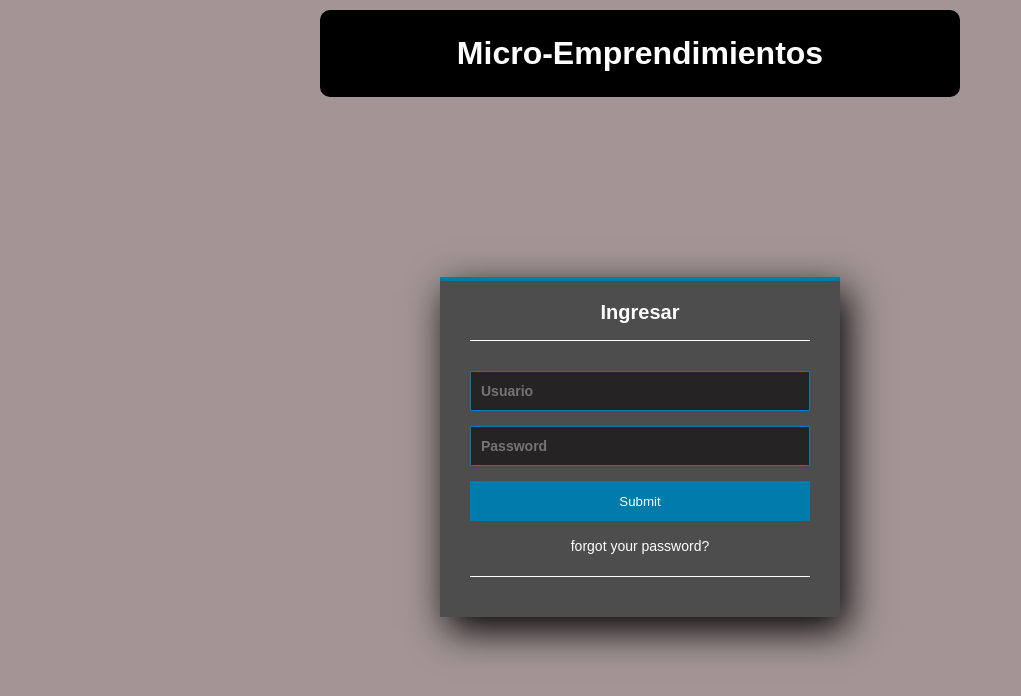
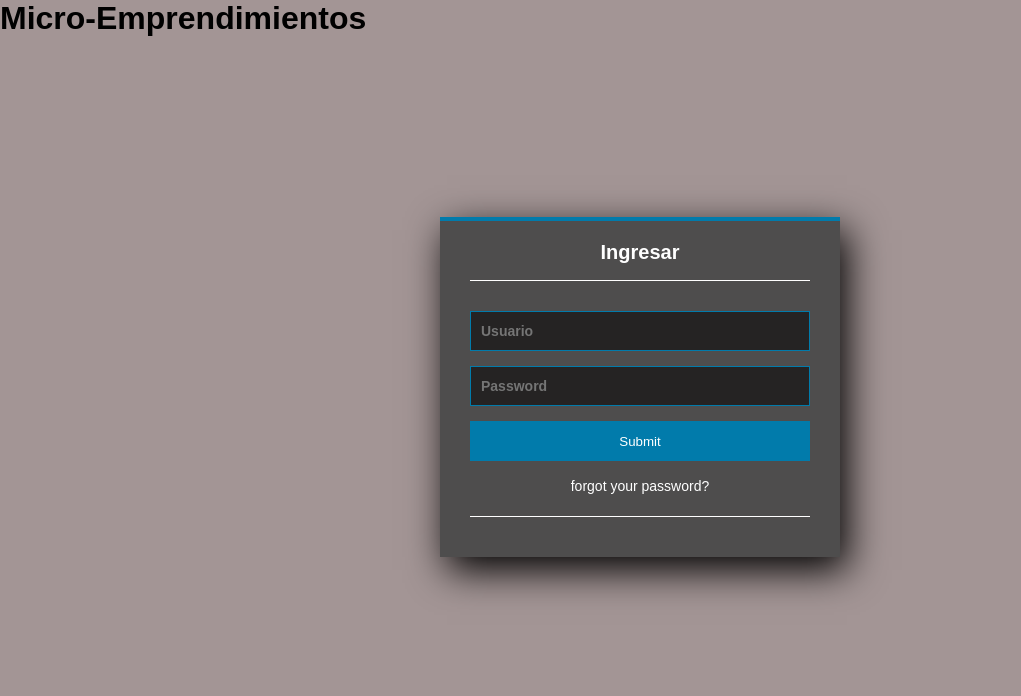
Before and after one commit to TP-Inge/Micro-Emprendimientos, a React (Vite) app: page / in a window 1280 px wide. Shown: the top 696 px of the page, without its empty margins (0-1021 px from the left). Built offline with nearby package versions, Linux system fonts and the light colour scheme.

Commit message:
agregue una pantalla distinta para cargar la pantalla prinipal

```diff
--- a/components/Login.jsx
+++ b/components/Login.jsx
@@ -1,18 +1,35 @@
-import React from 'react'
-import '../css/login.css'
+import React from "react";
+import "../css/login.css";
 
-const Login = () => {
+const Login = ({ handleSubmit }) => {
   return (
     <>
-    <div className='login'>
-      <h5>Ingresar</h5>
-      <input className='controles' type="text" name='usuario'  placeholder='Usuario' />
-      <input className='controles' type="password" name='password'  placeholder='Password' />
-      <input className='boton' type="submit" name='' placeholder='Auth' formTarget='_blank'/>
-      <p><a href="#">forgot your password?</a></p>
-    </div>
+      <h1 className="title">Micro-Emprendimientos</h1>
+      <div className="login">
+        <h5>Ingresar</h5>
+        <input
+          className="controles"
+          type="text"
+          name="usuario"
+          placeholder="Usuario"
+        />
+        <input
+          className="controles"
+          type="password"
+          name="password"
+          placeholder="Password"
+        />
+
+        <button className="boton" onClick={handleSubmit}>
+          Submit
+        </button>
+
+        <p>
+          <a href="#">forgot your password?</a>
+        </p>
+      </div>
     </>
-  )
-}
+  );
+};
 
 export default Login;
--- /dev/null
+++ b/components/PantallaPrincipal.jsx
@@ -0,0 +1,10 @@
+import React from 'react'
+
+export const PantallaPrincipal = () => {
+
+
+
+  return (
+    <div>PantallaPrincipal</div>
+  )
+}
--- a/src/App.jsx
+++ b/src/App.jsx
@@ -1,14 +1,23 @@
-import "../css/title.css"
-import Login from '../components/Login'
+import Login from "../components/Login";
+import { useState } from "react";
+import { PantallaPrincipal } from "../components/PantallaPrincipal";
 
 function App() {
+  const [submit, setSubmit] = useState(false);
+
+  const handleSubmit = () => {
+    setSubmit(!submit);
+  };
+
   return (
     <>
-      <h1 className="title">Micro-Emprendimientos</h1>
-      <Login />
+      {!submit
+          ?
+        <Login handleSubmit={handleSubmit} />
+          :
+        <PantallaPrincipal/>}
     </>
-
-  )
+  );
 }
 
-export default App
+export default App;
```
